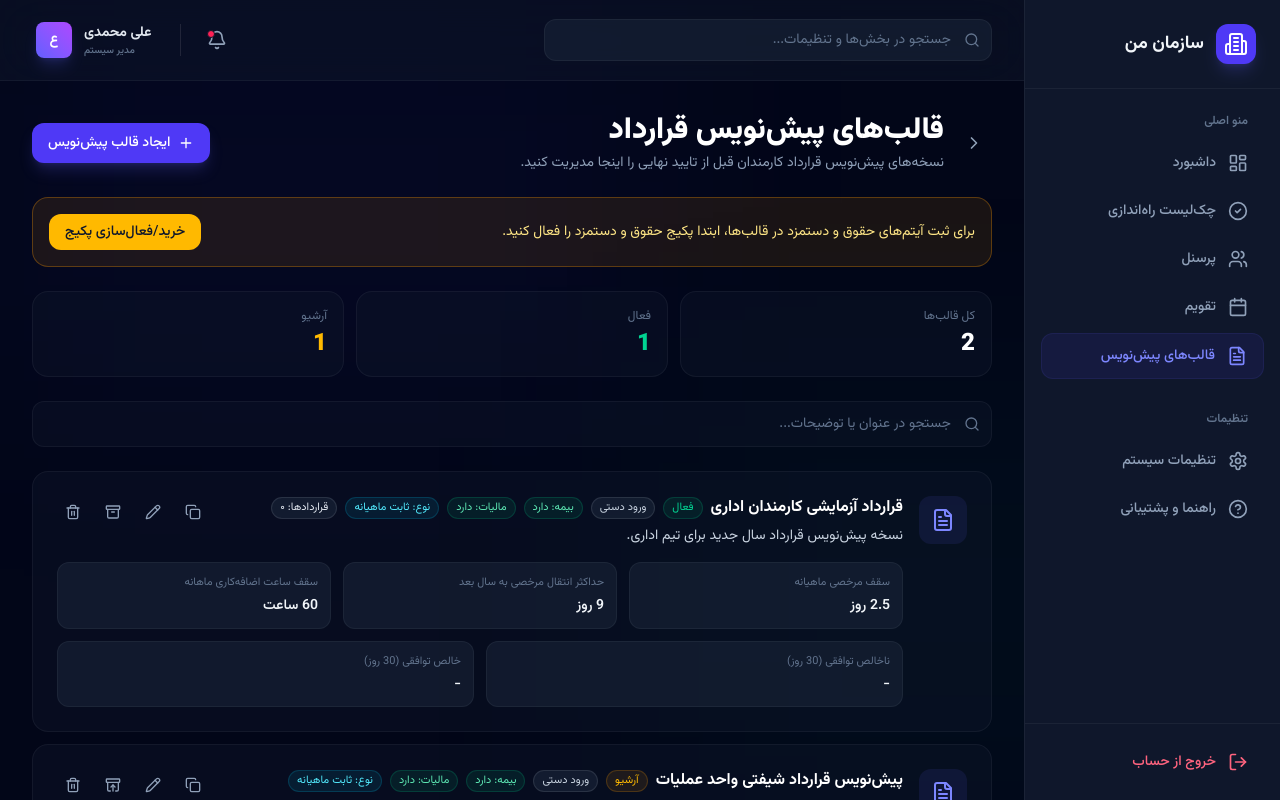
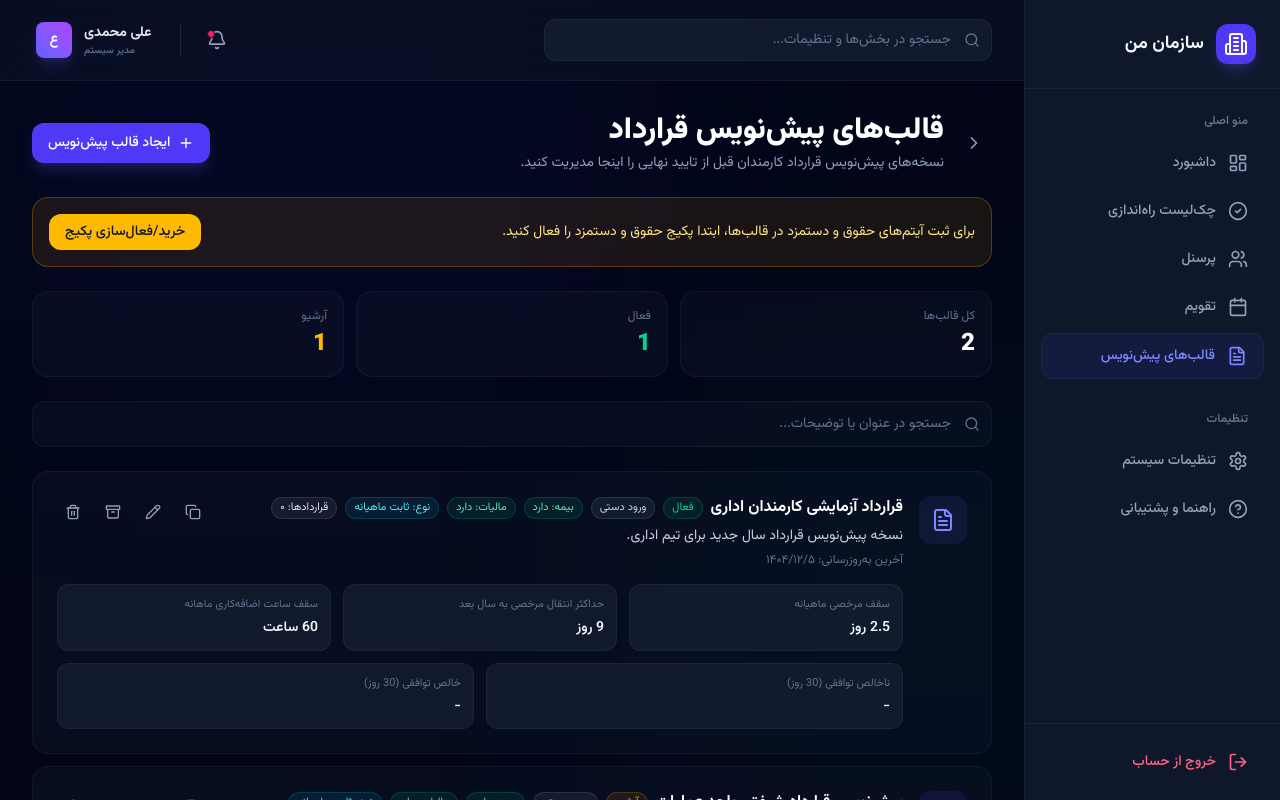
Before and after one commit to taavcoop/Uiuxcopy, a React (Vite) app: page /draft-templates in a window 1280 px wide. Built offline with nearby package versions, Linux system fonts and the light colour scheme.

Commit message:
feat: last update date added to list of draft contract

```diff
--- a/src/app/pages/DraftTemplates.tsx
+++ b/src/app/pages/DraftTemplates.tsx
@@ -26,6 +26,15 @@ const toNumber = (value?: string): number => {
 };
 
 const formatMoney = (value: number | null) => (value == null ? '-' : `${Math.round(value).toLocaleString('fa-IR')} تومان`);
+
+const formatUpdatedDate = (value?: string) => {
+  if (!value) return '-';
+  try {
+    return new Date(value).toLocaleDateString('fa-IR');
+  } catch {
+    return value;
+  }
+};
 
 const DRAFT_KIND_LABELS: Record<PayrollDraftKind, string> = {
   monthly_fixed: 'ثابت ماهیانه',
@@ -279,6 +288,9 @@ export default function DraftTemplates() {
                         </div>
 
                         <p className="text-sm text-slate-300">{template.description || 'توضیحی ثبت نشده است.'}</p>
+                        <p className="text-xs text-slate-500">
+                          آخرین به‌روزرسانی: {formatUpdatedDate(template.updatedAt)}
+                        </p>
                       </div>
 
                       <div className="flex items-center gap-2">
```
